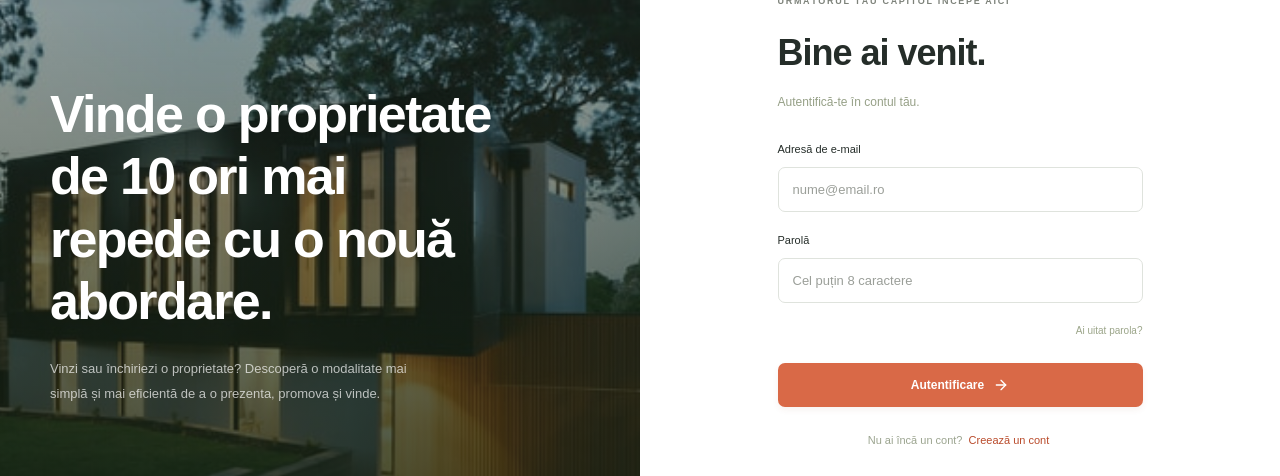
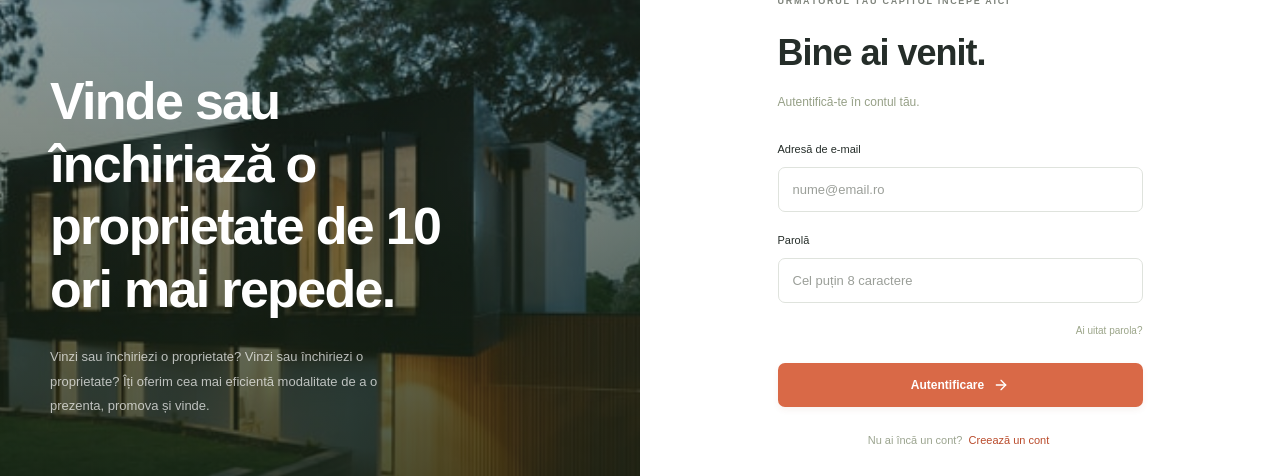
Before and after one commit to mybeautifulpropertycom-del/v1, a Next.js app: page / in a window 1280 px wide. Shown: the part 153-629 px from the top of the page. Built offline with nearby package versions, Linux system fonts and the light colour scheme; no server answers; a web font is replaced by a local one.

Commit message:
Revise homepage sales and rental copy

```diff
--- a/src/components/auth.tsx
+++ b/src/components/auth.tsx
@@ -136,10 +136,11 @@ export function Auth({
           <Brand light />
         </Link>
         <div>
-          <h1>Vinde o proprietate de 10 ori mai repede cu o nouă abordare.</h1>
+          <h1>Vinde sau închiriază o proprietate de 10 ori mai repede.</h1>
           <p>
-            Vinzi sau închiriezi o proprietate? Descoperă o modalitate mai
-            simplă și mai eficientă de a o prezenta, promova și vinde.
+            Vinzi sau închiriezi o proprietate? Vinzi sau închiriezi o
+            proprietate? Îți oferim cea mai eficientă modalitate de a o
+            prezenta, promova și vinde.
           </p>
         </div>
         <span className="eyebrow">
```
